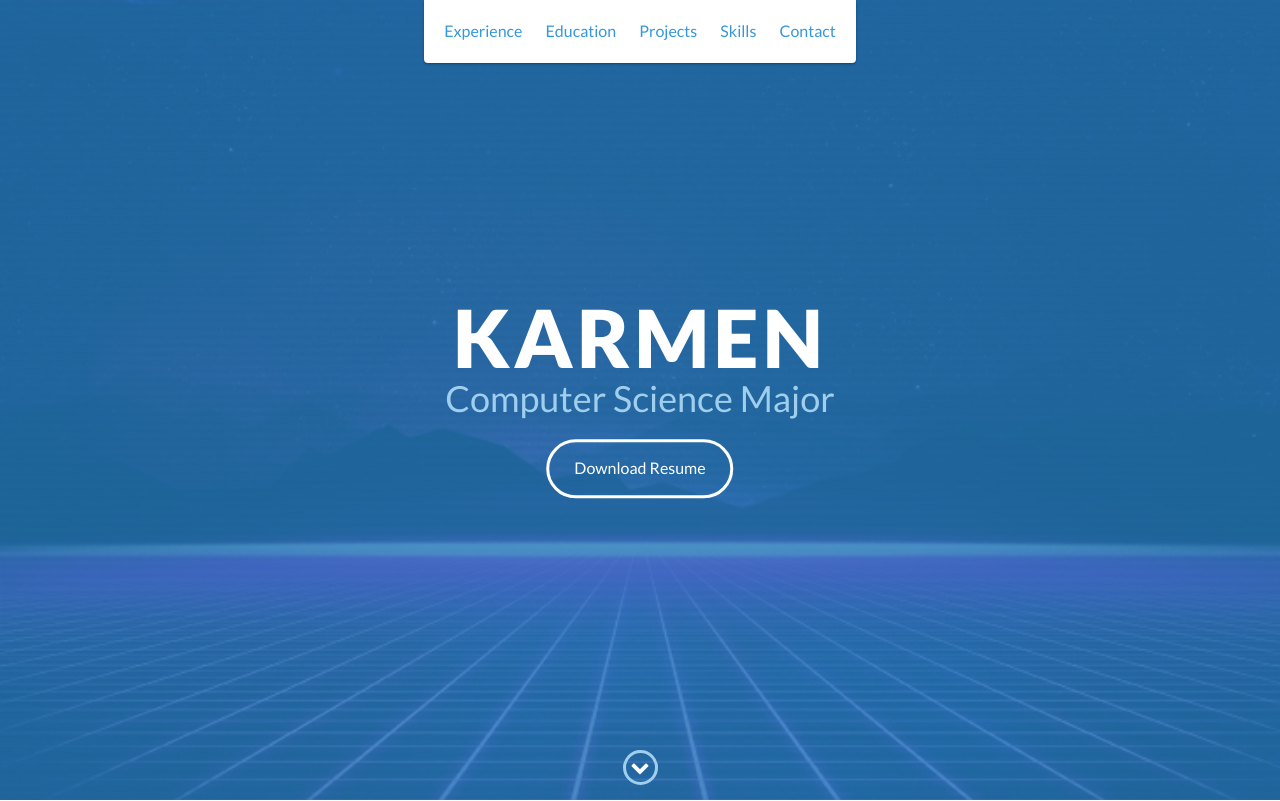
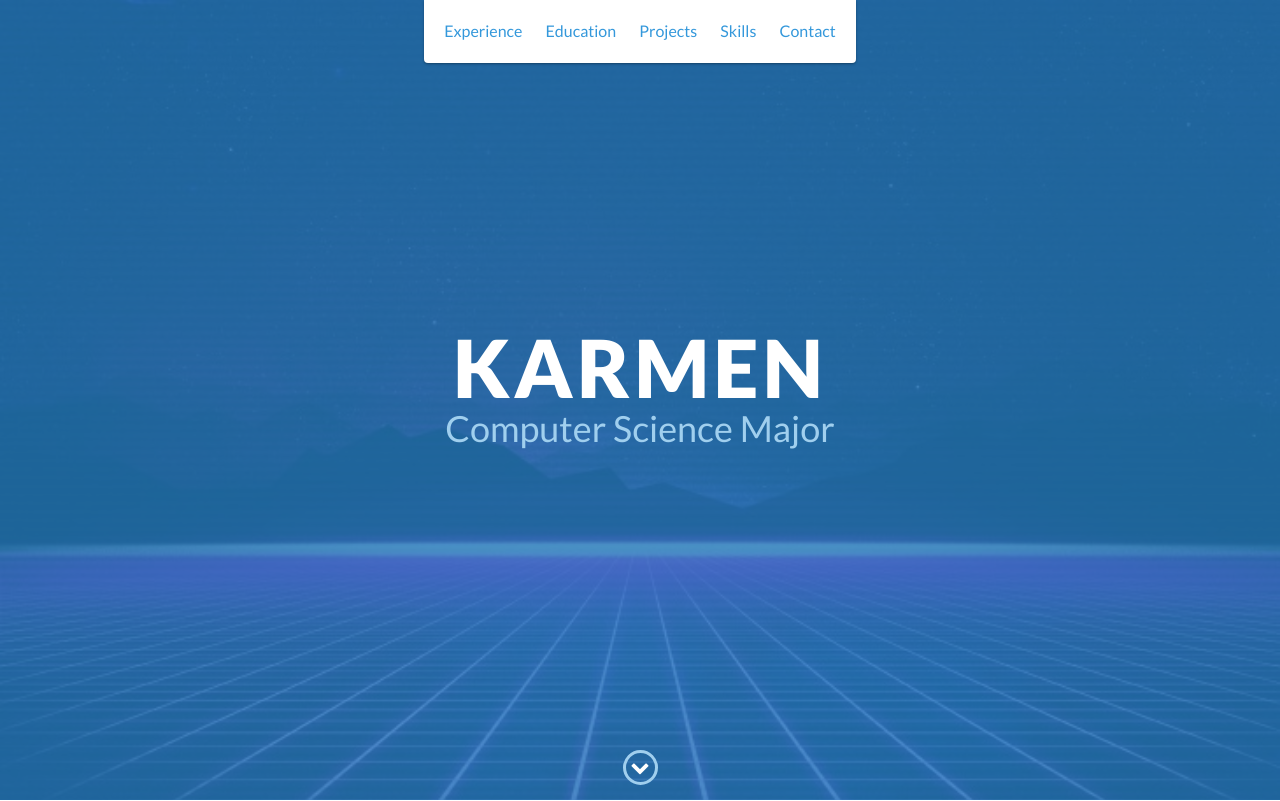
Before and after one commit to karmenclariss/karmenclariss.github.io, a website: page index.html in a window 1280 px wide. Shown: the top 801 px of the page. Drawn offline with nearby package versions, Linux system fonts and the light colour scheme.

Commit message:
Update index.html

```diff
--- a/index.html
+++ b/index.html
@@ -47,7 +47,7 @@
         <div id="lead-content">
             <h1>Karmen</h1>
             <h2>Computer Science Major</h2>
-            <a href="#" class="btn-rounded-white">Download Resume</a>
+<!--             <a href="#" class="btn-rounded-white">Download Resume</a> -->
         </div>
         <!-- End #lead-content -->
 
```
